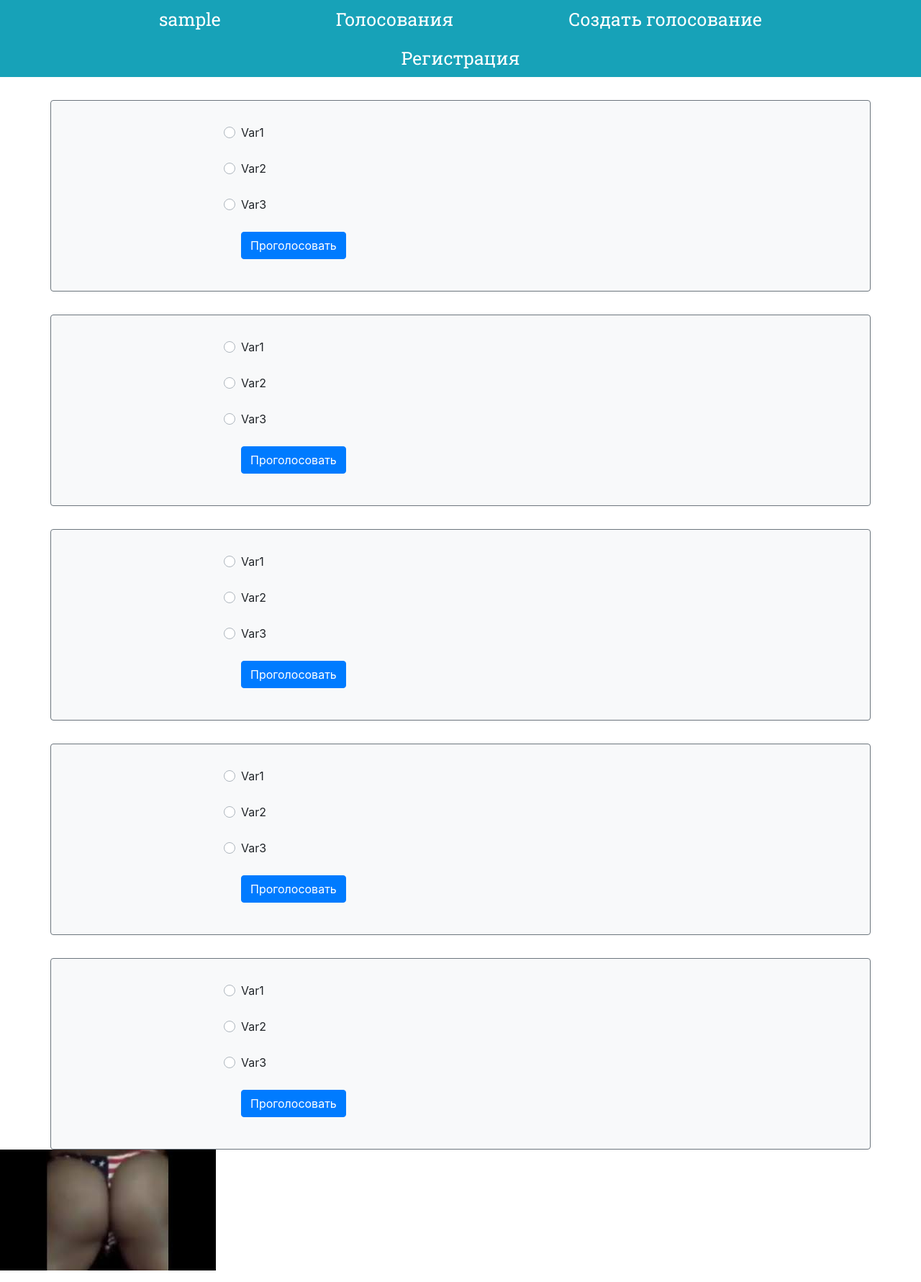
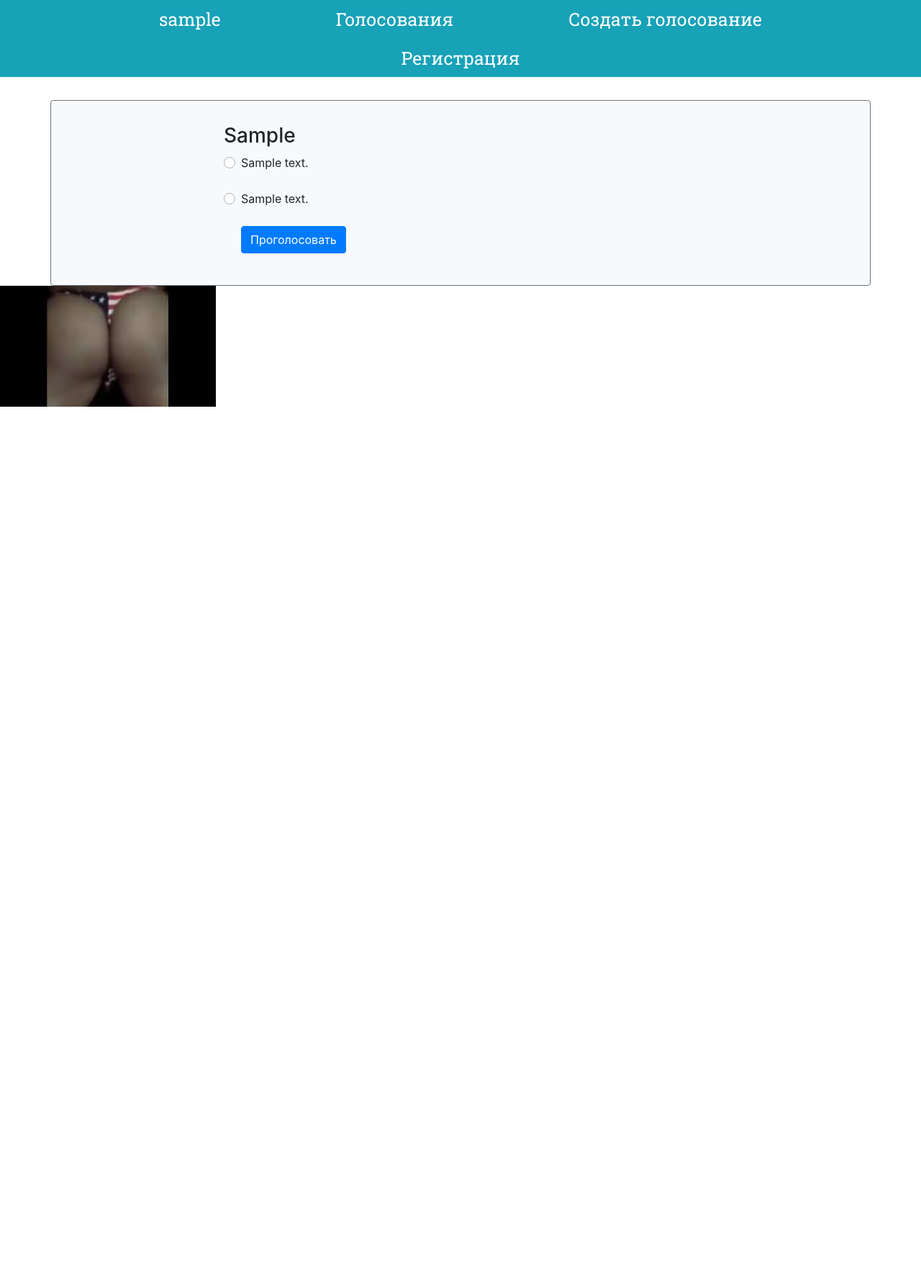
Before and after one commit to ArtherusAA/votingisover, a Django app: template votingisover/voting/templates/registration/votingisover.html in a window 1280 px wide. Shown: the whole page at 72% size. After the commit the page ends 565 px from the top, so only its background shows below. Run offline with Django 3.2, Linux system fonts and the light colour scheme; tables that the repository leaves empty hold one stand-in row (values such as "Sample post"); the template is opened without the code that fills it: values that come from a table or form of the project are taken from there, most other values are stand-ins (such as "Sample title", 1, 10 or a date in 2020); some libraries are stand-ins or nearby versions.

Commit message:
votings are listed

```diff
--- a/votingisover/voting/templates/registration/votingisover.html
+++ b/votingisover/voting/templates/registration/votingisover.html
@@ -32,92 +32,22 @@
     </ul>
 </div>
 <main role="main" class="flex-shrink-0">
+    {% for voting in votings %}
     <div class="container voteform bg-light border border-secondary rounded">
+        <h3>{{voting.header}}</h3>
         <div class="custom-control custom-radio">
             <input type="radio" id="customRadio1" name="customRadio" class="custom-control-input">
-            <label class="custom-control-label" for="customRadio1">Var1</label>
+            <label class="custom-control-label" for="customRadio1">{{voting.variantFirstDescr}}</label>
         </div>
         <div class="custom-control custom-radio">
             <input type="radio" id="customRadio2" name="customRadio" class="custom-control-input">
-            <label class="custom-control-label" for="customRadio2">Var2</label>
-        </div>
-        <div class="custom-control custom-radio">
-            <input type="radio" id="customRadio3" name="customRadio" class="custom-control-input">
-            <label class="custom-control-label" for="customRadio3">Var3</label>
+            <label class="custom-control-label" for="customRadio2">{{variantSecondDescr}}</label>
         </div>
         <div  class="custom-control">
             <button type="submit" class="btn btn-primary">Проголосовать</button>
         </div>
     </div>
-    <div class="container voteform bg-light border border-secondary rounded">
-        <div class="custom-control custom-radio">
-            <input type="radio" id="customRadio1" name="customRadio" class="custom-control-input">
-            <label class="custom-control-label" for="customRadio1">Var1</label>
-        </div>
-        <div class="custom-control custom-radio">
-            <input type="radio" id="customRadio2" name="customRadio" class="custom-control-input">
-            <label class="custom-control-label" for="customRadio2">Var2</label>
-        </div>
-        <div class="custom-control custom-radio">
-            <input type="radio" id="customRadio3" name="customRadio" class="custom-control-input">
-            <label class="custom-control-label" for="customRadio3">Var3</label>
-        </div>
-        <div  class="custom-control">
-            <button type="submit" class="btn btn-primary">Проголосовать</button>
-        </div>
-    </div>
-    <div class="container voteform bg-light border border-secondary rounded">
-        <div class="custom-control custom-radio">
-            <input type="radio" id="customRadio1" name="customRadio" class="custom-control-input">
-            <label class="custom-control-label" for="customRadio1">Var1</label>
-        </div>
-        <div class="custom-control custom-radio">
-            <input type="radio" id="customRadio2" name="customRadio" class="custom-control-input">
-            <label class="custom-control-label" for="customRadio2">Var2</label>
-        </div>
-        <div class="custom-control custom-radio">
-            <input type="radio" id="customRadio3" name="customRadio" class="custom-control-input">
-            <label class="custom-control-label" for="customRadio3">Var3</label>
-        </div>
-        <div  class="custom-control">
-            <button type="submit" class="btn btn-primary">Проголосовать</button>
-        </div>
-    </div>
-    <div class="container voteform bg-light border border-secondary rounded">
-        <div class="custom-control custom-radio">
-            <input type="radio" id="customRadio1" name="customRadio" class="custom-control-input">
-            <label class="custom-control-label" for="customRadio1">Var1</label>
-        </div>
-        <div class="custom-control custom-radio">
-            <input type="radio" id="customRadio2" name="customRadio" class="custom-control-input">
-            <label class="custom-control-label" for="customRadio2">Var2</label>
-        </div>
-        <div class="custom-control custom-radio">
-            <input type="radio" id="customRadio3" name="customRadio" class="custom-control-input">
-            <label class="custom-control-label" for="customRadio3">Var3</label>
-        </div>
-        <div  class="custom-control">
-            <button type="submit" class="btn btn-primary">Проголосовать</button>
-        </div>
-    </div>
-    <div class="container voteform bg-light border border-secondary rounded">
-        <div class="custom-control custom-radio">
-            <input type="radio" id="customRadio1" name="customRadio" class="custom-control-input">
-            <label class="custom-control-label" for="customRadio1">Var1</label>
-        </div>
-        <div class="custom-control custom-radio">
-            <input type="radio" id="customRadio2" name="customRadio" class="custom-control-input">
-            <label class="custom-control-label" for="customRadio2">Var2</label>
-        </div>
-        <div class="custom-control custom-radio">
-            <input type="radio" id="customRadio3" name="customRadio" class="custom-control-input">
-            <label class="custom-control-label" for="customRadio3">Var3</label>
-        </div>
-        <div  class="custom-control">
-            <button type="submit" class="btn btn-primary">Проголосовать</button>
-        </div>
-    </div>
-
+    {% endfor %}
 </main>
     <p><img src="/templates/registration/ricardo.jpg" alt="тут должен быть Ricardo" width="300" height="168"></p>
 </body>
--- a/votingisover/voting/views.py
+++ b/votingisover/voting/views.py
@@ -3,6 +3,8 @@ from django.contrib.auth import logout
 from django.http import HttpResponseRedirect
 from django.shortcuts import redirect
 from django.shortcuts import render
+from voting.models import VotingDescription
+from voting.models import VotingInformation
 
 
 # Create your views here.
@@ -29,6 +31,7 @@ def voting(request):
     context = {}
     current_user = request.user
     context['username'] = current_user
+    context['votings'] = VotingDescription.objects.all()
     return render(request, 'registration/votingisover.html', context)
 
 
```
